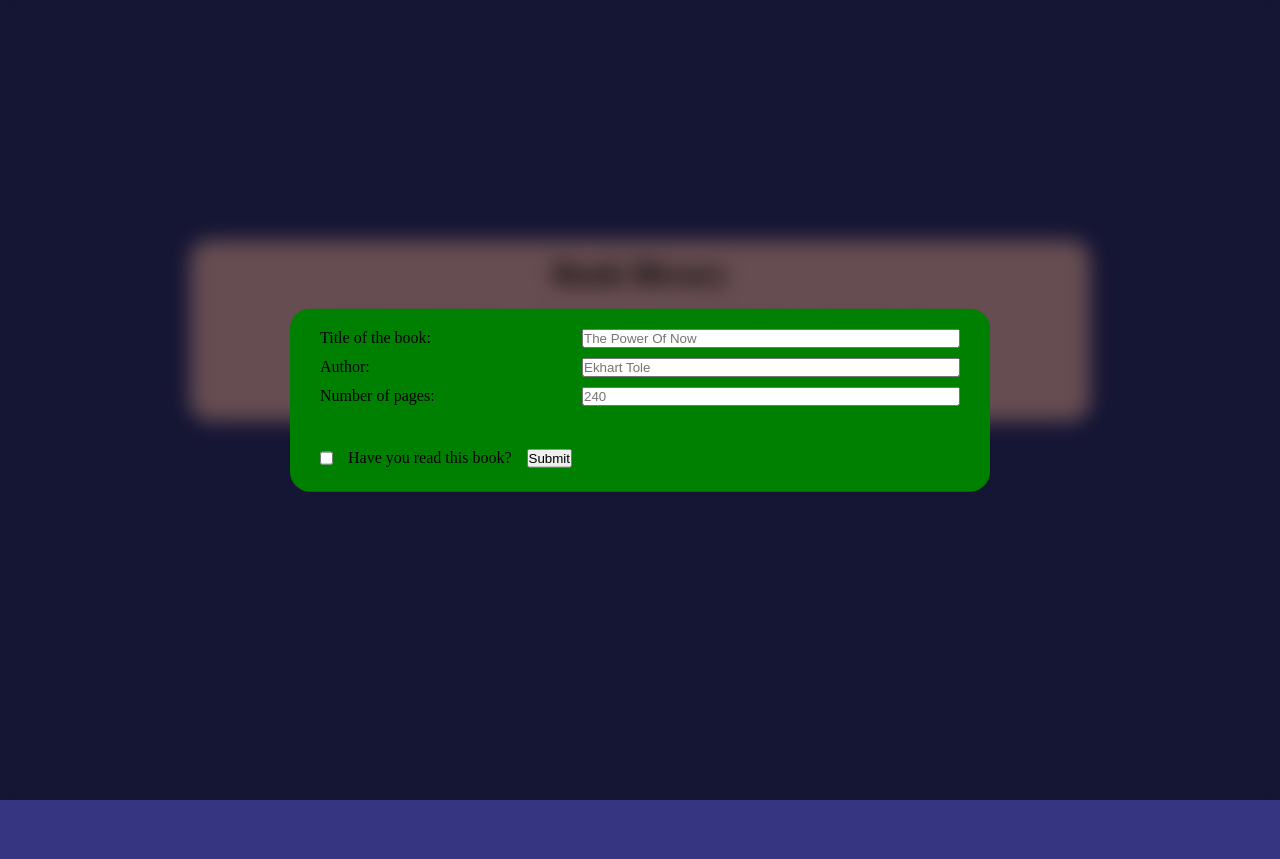
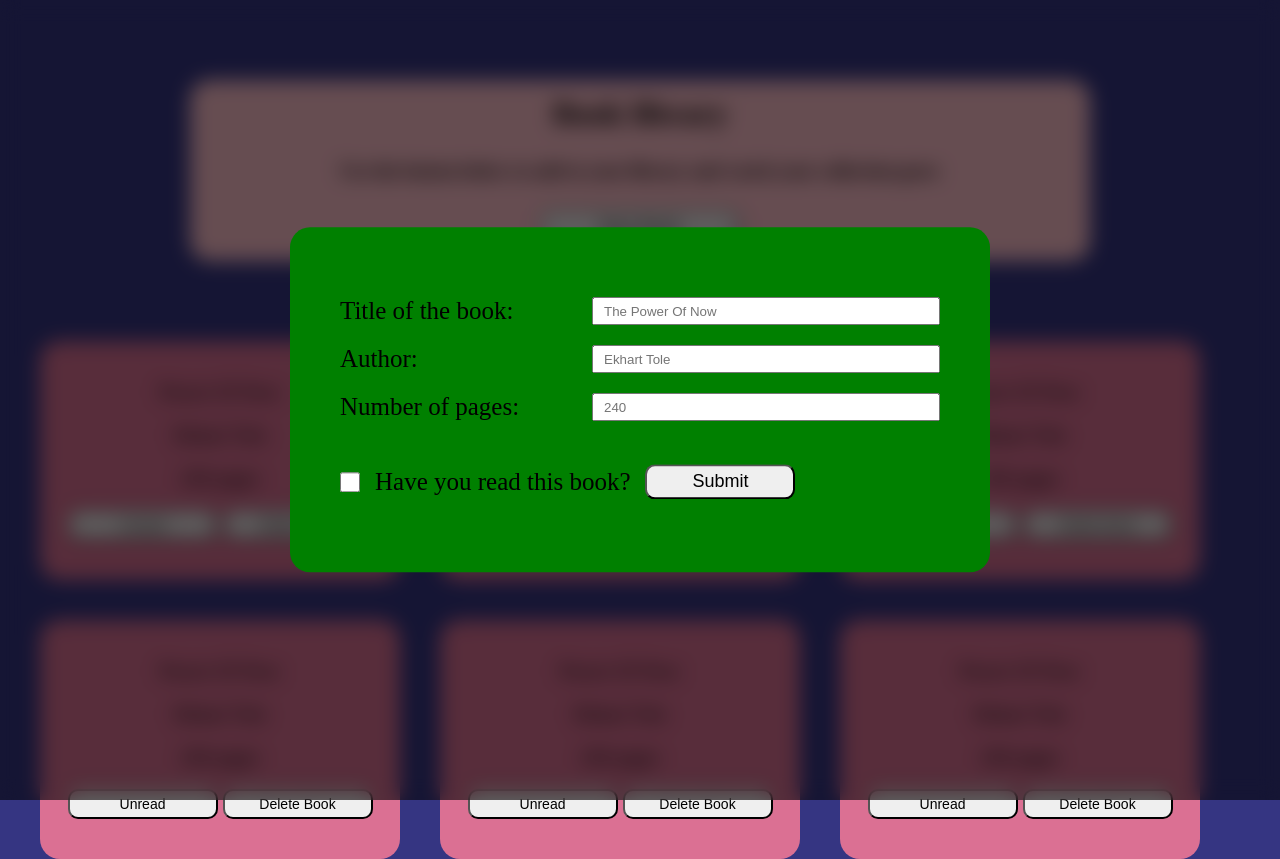
Before and after one commit to ilicc-sara/Book-Library, a website built with Vite: page index.html in a window 1280 px wide. Both pictures are taken after a click on the button "New Book". Before the commit the page ends 800 px from the top, so only its background shows below. Built offline with nearby package versions, Linux system fonts and the light colour scheme.

Commit message:
making html for book cards

```diff
--- a/index.html
+++ b/index.html
@@ -30,11 +30,73 @@
       </div>
 
       <div class="submit-box">
-        <input type="checkbox" />
+        <input type="checkbox" class="checkbox" />
         <p>Have you read this book?</p>
-        <button>Submit</button>
+        <button class="submit-btn">Submit</button>
       </div>
     </form>
+
+    <ul class="book-shelf">
+      <li class="card">
+        <p class="book-name">Power Of Now</p>
+        <p class="book-author">Ekhart Tole</p>
+        <p class="book-pages"><span class="book-num">240</span> pages</p>
+        <div class="btn-cont">
+          <button class="status-btn">Unread</button>
+          <button class="delete-btn">Delete Book</button>
+        </div>
+      </li>
+
+      <li class="card">
+        <p class="book-name">Power Of Now</p>
+        <p class="book-author">Ekhart Tole</p>
+        <p class="book-pages"><span class="book-num">240</span> pages</p>
+        <div class="btn-cont">
+          <button class="status-btn">Unread</button>
+          <button class="delete-btn">Delete Book</button>
+        </div>
+      </li>
+
+      <li class="card">
+        <p class="book-name">Power Of Now</p>
+        <p class="book-author">Ekhart Tole</p>
+        <p class="book-pages"><span class="book-num">240</span> pages</p>
+        <div class="btn-cont">
+          <button class="status-btn">Unread</button>
+          <button class="delete-btn">Delete Book</button>
+        </div>
+      </li>
+
+      <li class="card">
+        <p class="book-name">Power Of Now</p>
+        <p class="book-author">Ekhart Tole</p>
+        <p class="book-pages"><span class="book-num">240</span> pages</p>
+        <div class="btn-cont">
+          <button class="status-btn">Unread</button>
+          <button class="delete-btn">Delete Book</button>
+        </div>
+      </li>
+
+      <li class="card">
+        <p class="book-name">Power Of Now</p>
+        <p class="book-author">Ekhart Tole</p>
+        <p class="book-pages"><span class="book-num">240</span> pages</p>
+        <div class="btn-cont">
+          <button class="status-btn">Unread</button>
+          <button class="delete-btn">Delete Book</button>
+        </div>
+      </li>
+
+      <li class="card">
+        <p class="book-name">Power Of Now</p>
+        <p class="book-author">Ekhart Tole</p>
+        <p class="book-pages"><span class="book-num">240</span> pages</p>
+        <div class="btn-cont">
+          <button class="status-btn">Unread</button>
+          <button class="delete-btn">Delete Book</button>
+        </div>
+      </li>
+    </ul>
 
     <div class="overlay hidden"></div>
   </body>
--- a/src/style.css
+++ b/src/style.css
@@ -9,7 +9,7 @@ body {
 }
 
 .container {
-  margin: 30vh auto;
+  margin: 10vh auto;
   width: 900px;
   text-align: center;
   background-color: pink;
@@ -38,26 +38,43 @@ body {
   gap: 40px;
   align-items: center;
   border-radius: 20px;
+  font-size: 25px;
+
+  position: absolute;
+  top: 50%;
+  left: 50%;
+  transform: translate(-50%, -50%);
+  z-index: 10;
+  padding: 70px 50px;
+}
+
+input {
+  padding-left: 10px;
 }
 
 .input-box {
   display: grid;
   grid-template-columns: 1fr 1.5fr;
-  gap: 10px;
+  gap: 20px;
 }
 
 .submit-box {
   display: flex;
   gap: 15px;
   justify-content: start;
+  place-items: center;
 }
 
-.form {
-  position: absolute;
-  top: 50%;
-  left: 50%;
-  transform: translate(-50%, -50%);
-  z-index: 10;
+.checkbox {
+  width: 20px;
+  height: 20px;
+}
+
+.submit-btn {
+  width: 150px;
+  font-size: 18px;
+  padding: 5px 15px;
+  border-radius: 10px;
 }
 
 .overlay {
@@ -74,3 +91,31 @@ body {
 .hidden {
   display: none;
 }
+
+.book-shelf {
+  margin: 0 auto;
+  width: 1200px;
+  display: grid;
+  grid-template-columns: 1fr 1fr 1fr;
+  row-gap: 40px;
+}
+
+.card {
+  background-color: palevioletred;
+  width: 360px;
+  text-align: center;
+  display: flex;
+  flex-direction: column;
+  gap: 20px;
+  font-size: 20px;
+  padding: 40px 10px;
+  border-radius: 20px;
+}
+
+.status-btn,
+.delete-btn {
+  width: 150px;
+  font-size: 14px;
+  padding: 5px 15px;
+  border-radius: 10px;
+}
```
